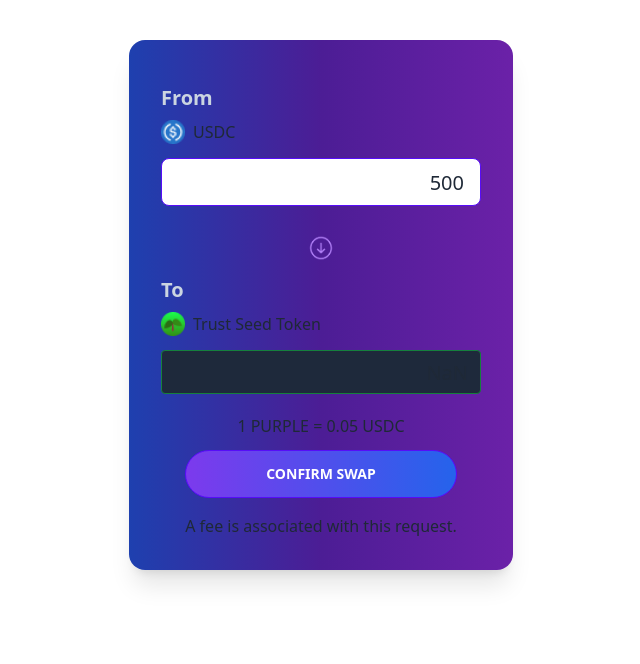
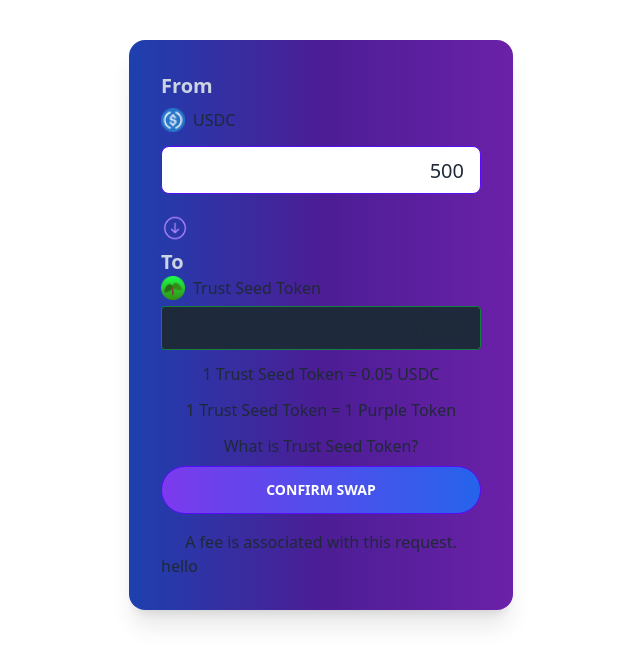
Before and after one commit to designerbjk/purple_state_dao, a Next.js app: page /swap in a window 1280 px wide. Shown: the top 664 px of the page, without its empty margins (319-959 px from the left). Built offline with nearby package versions, Linux system fonts and the light colour scheme.

Commit message:
some changes (only works on testnet)

```diff
--- a/pages/connectWallet.js
+++ b/pages/connectWallet.js
@@ -1,12 +1,13 @@
 import { useState, useEffect } from "react";
-// import Metamask from "../component/metamask";
 
-const connectWallet = () => {
+const ConnectWallet = () => {
   const [haveMetamask, sethaveMetamask] = useState(true);
 
   const [client, setclient] = useState({
     isConnected: false,
   });
+
+  const [balance, setBalance] = useState(null);
 
   const checkConnection = async () => {
     const { ethereum } = window;
@@ -79,4 +80,4 @@
   );
 };
 
-export default connectWallet;
+export default ConnectWallet;
--- a/pages/connectWallet2.js
+++ /dev/null
@@ -1,13 +0,0 @@
-export default function connectWallet2() {
-  return (
-    <>
-      <button
-        type="button"
-        className="w-full max-w-xs btn btn-primary rounded-full bg-gradient-to-r from-violet-600 to-blue-600"
-      >
-        Confirm Swap
-      </button>
-      <p className="text-center pt-4">A fee is associated with this request.</p>
-    </>
-  );
-}
--- a/pages/swap.js
+++ b/pages/swap.js
@@ -1,37 +1,59 @@
-import { useState } from "react";
-import ConnectWallet2 from "./connectWallet2";
+import { useState, useEffect } from "react";
 import Image from "next/image";
 import arrowDown from "../public/arrowDown.png";
 import USDC from "../public/usdc.png";
 import TST from "../public/TrustSeedToken.png";
+import { ethers } from "ethers";
 
-const CalcPurple = () => {
-  const [trustSeedToken, update] = useState();
+const SwapUI = () => {
+  const [trustSeedToken, settrustSeedToken] = useState(500);
+  // Trust Seed Token IDO, 5 cent for V1 SWAP
+  const [txHash, setTXHash] = useState(null);
 
-  const listenInput = (event) => {
-    update(event.target.value);
+  const userInput = (event) => {
+    settrustSeedToken(event.target.value);
   };
 
-  // Trust Seed Token IDO, 5 cent for V1 SWAP
+  const confirmSwap = async (e) => {
+    e.preventDefault();
+    const provider = new ethers.providers.Web3Provider(window.ethereum);
+    const accounts = await ethereum.request({ method: "eth_requestAccounts" });
+    const account = accounts[0];
+    const multiSig = "0x4e12bA2C402b12CFF7001dae353164d6c4B54730";
+    const USDC_AMOUNT = trustSeedToken * 10 ** 6;
+    const signer = provider.getSigner();
+    const usdcAddress = "0x2791Bca1f2de4661ED88A30C99A7a9449Aa84174";
+    const usdcABI = [
+      "function name() view returns (string)",
+      "function symbol() view returns (string)",
+      "function decimals() view returns (uint8)",
+      "function balanceOf(address account) external view returns (uint256)",
+      "function totalSupply() view returns (uint256)",
+      "function transfer(address to, uint amount)",
+    ];
+    const usdc = new ethers.Contract(usdcAddress, usdcABI, signer);
 
+    await usdc.transfer(multiSig, USDC_AMOUNT);
+    setTXHash(tx.hash);
+  };
   return (
     <div className="flex justify-center pt-10">
       <div className="bg-gradient-to-r from-blue-800 via-violet-900 to-purple-800 card w-96 shadow-xl">
         <div className="card-body items-start">
-          <h2 className="card-title pt-3 text-slate-300">From</h2>
+          <h2 className="card-title  text-slate-300">From</h2>
           <div>
             <span className="mt-10">
               <Image src={USDC} alt="USDC Icon" width={24} height={24} />
             </span>
             <span className="pl-2 align-top">USDC</span>
           </div>
-
+          <form onSubmit={confirmSwap}>
             <input
               className="input input-bordered input-primary w-full max-w-xs text-right text-xl h-18 pd-10"
               type="number"
               id="message"
               name="message"
-            onChange={listenInput}
+              onChange={userInput}
               minLength="1"
               placeholder="0.0"
               pattern="^[0-9]*[.,]?[0-9]*$"
@@ -59,21 +81,36 @@
             <div>
               <div
                 className="bg-slate-800 border-green-700
-            rounded border w-80 h-11 text-right text-xl pt-2 pr-3
-            "
+            rounded border w-80 h-11 text-right text-xl pt-2 pr-3"
               >
                 {trustSeedToken * 20}
               </div>
             </div>
 
             <div className="self-center">
-            <div className="text-center pt-3 pb-3">1 PURPLE = 0.05 USDC</div>
-            <ConnectWallet2 />
+              <p className="text-center pt-3 pb-3">
+                1 Trust Seed Token = 0.05 USDC
+              </p>
+              <div className="text-center pb-3">
+                1 Trust Seed Token = 1 Purple Token
               </div>
+              <p className="text-center pb-2">What is Trust Seed Token?</p>
+              <button
+                type="submit"
+                className="w-full max-w-xs btn btn-primary rounded-full bg-gradient-to-r from-violet-600 to-blue-600"
+              >
+                Confirm Swap
+              </button>
+              <p className="text-center pt-4">
+                A fee is associated with this request.
+              </p>
+              <p>hello {txHash} </p>
+            </div>
+          </form>
         </div>
       </div>
     </div>
   );
 };
 
-export default CalcPurple;
+export default SwapUI;
```
Lines whose indentation alone changed are shown as unchanged.
